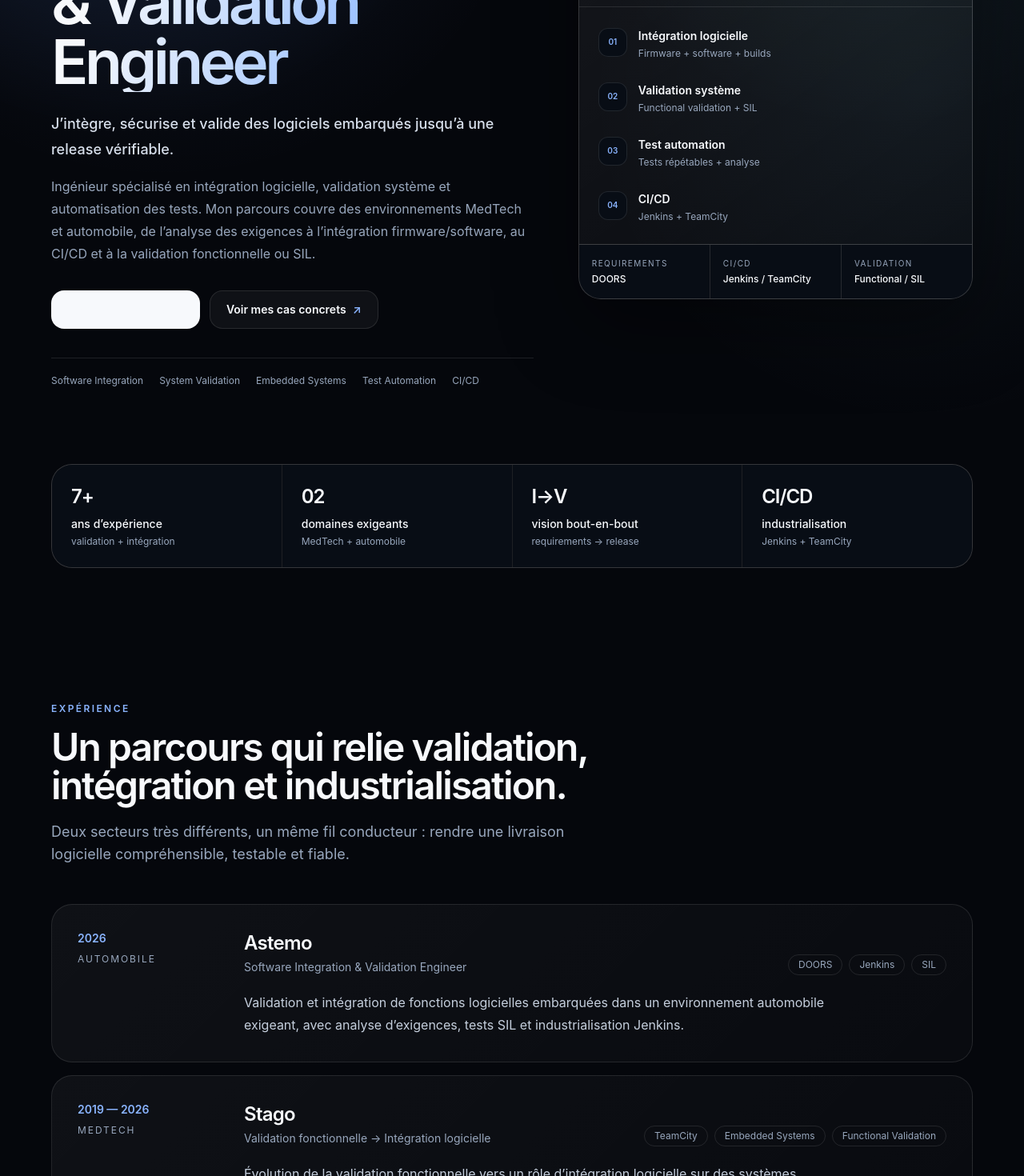
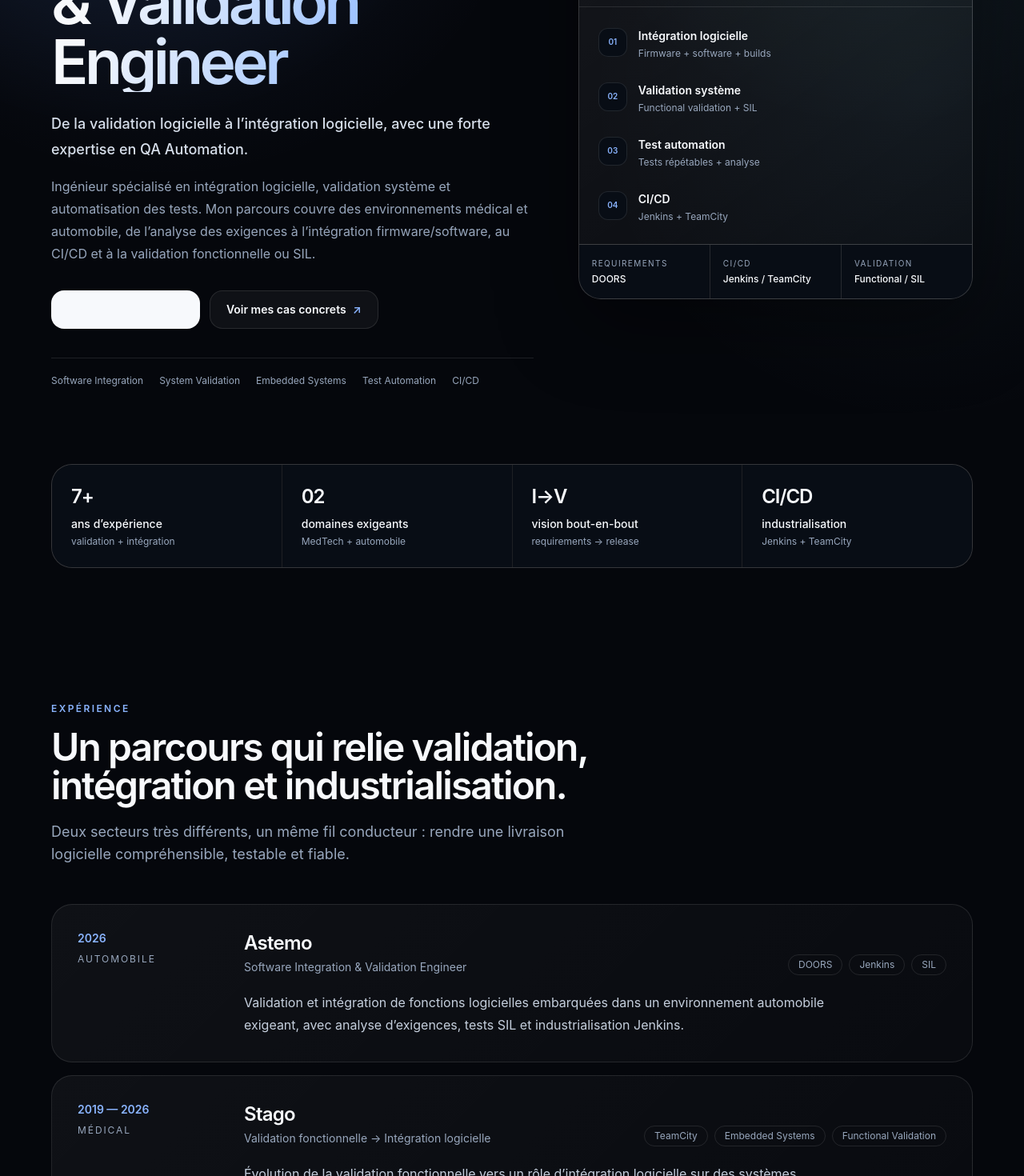
Before and after one commit to Robotham33/Portfolio-Hamza-Ghourabi, a Next.js app: page / in a window 1280 px wide. Shown: the part 440-1910 px from the top of the page at 80% size. Built offline with nearby package versions, Linux system fonts and the light colour scheme.

Commit message:
content: clarify medical domain and QA positioning

```diff
--- a/content/portfolio.ts
+++ b/content/portfolio.ts
@@ -2,11 +2,11 @@ export const career = {
   name: "Hamza Ghourabi",
   role: "Software Integration & Validation Engineer",
   headline:
-    "J’intègre, sécurise et valide des logiciels embarqués jusqu’à une release vérifiable.",
+    "De la validation logicielle à l’intégration logicielle, avec une forte expertise en QA Automation.",
   summary:
-    "Ingénieur spécialisé en intégration logicielle, validation système et automatisation des tests. Mon parcours couvre des environnements MedTech et automobile, de l’analyse des exigences à l’intégration firmware/software, au CI/CD et à la validation fonctionnelle ou SIL.",
+    "Ingénieur spécialisé en intégration logicielle, validation système et automatisation des tests. Mon parcours couvre des environnements médical et automobile, de l’analyse des exigences à l’intégration firmware/software, au CI/CD et à la validation fonctionnelle ou SIL.",
   years: "7+",
-  domains: ["MedTech", "Automobile"],
+  domains: ["Médical", "Automobile"],
   core: [
     "Software Integration",
     "System Validation",
@@ -35,7 +35,7 @@ export const experiences = [
   {
     period: "2019 — 2026",
     company: "Stago",
-    domain: "MedTech",
+    domain: "Médical",
     role: "Validation fonctionnelle → Intégration logicielle",
     summary:
       "Évolution de la validation fonctionnelle vers un rôle d’intégration logicielle sur des systèmes embarqués de diagnostic in vitro, au contact des équipes logiciel, firmware et système.",
@@ -83,7 +83,7 @@ export const expertise = [
 
 export const caseStudies = [
   {
-    eyebrow: "MedTech · intégration",
+    eyebrow: "Médical · intégration",
     title: "Sécuriser une chaîne d’intégration logiciel + firmware",
     problem:
       "Plusieurs composants doivent être assemblés et vérifiés avant de pouvoir lancer la validation sur un système embarqué.",
```
